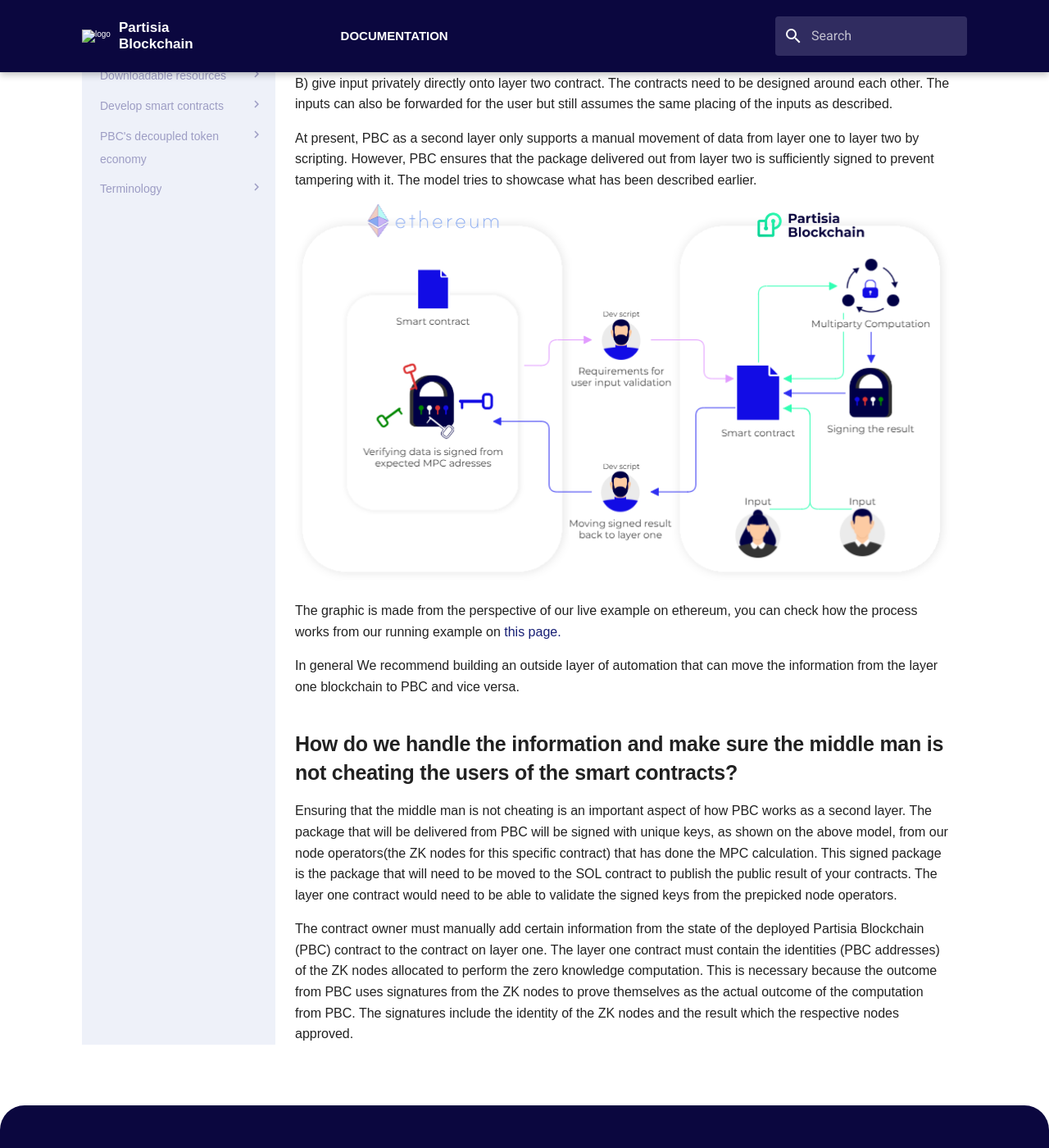
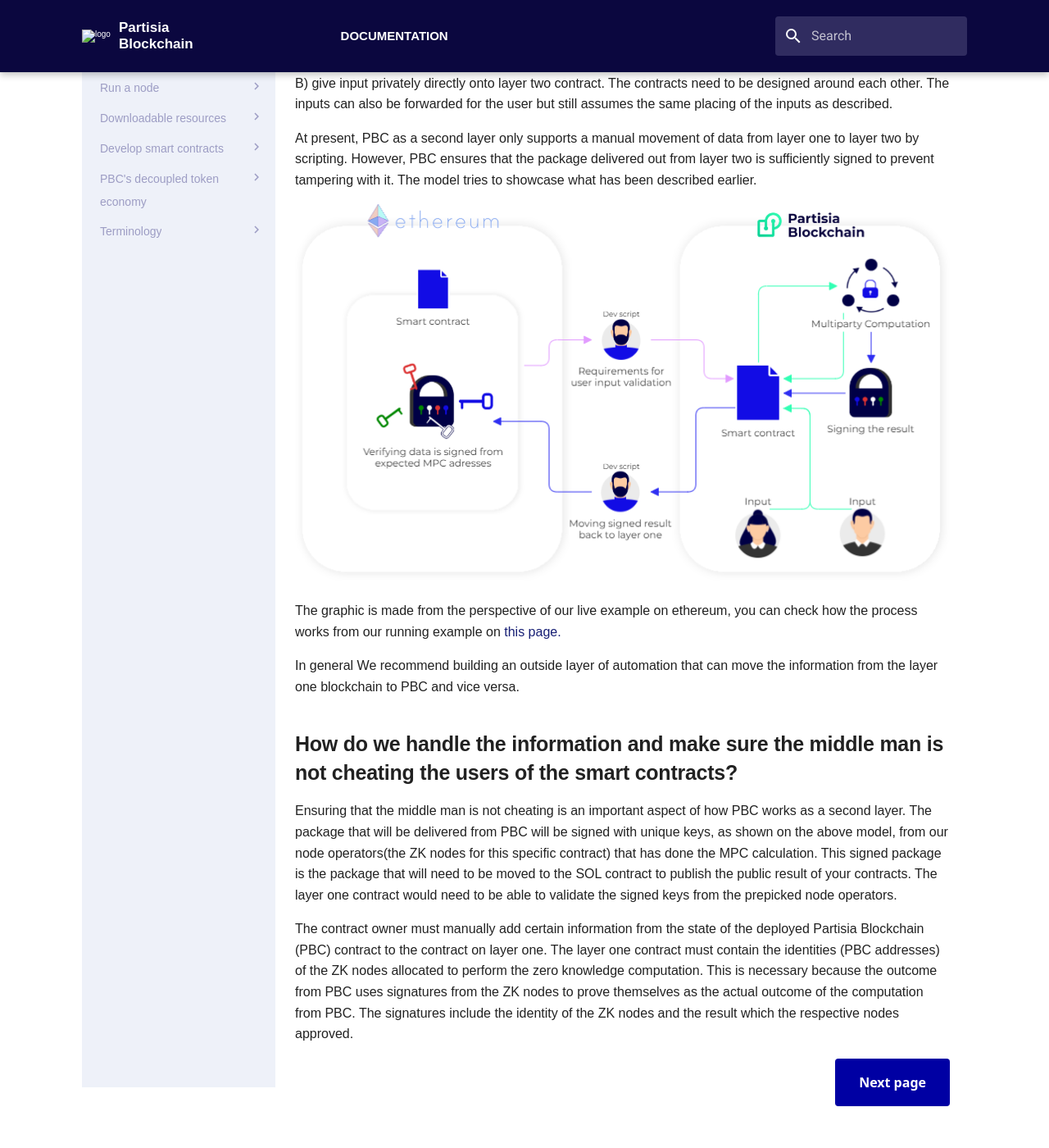
Before and after one commit to 0xSero/partisia-docs, an MkDocs documentation site: the page built from docs/PBC-as-a-second-layer/pbc-as-second-layer.md, in a window 1280 px wide and 1400 px high, scrolled down 522 px. Shown: the whole window at 82% size. Built offline with MkDocs 1.6.1 and Material for MkDocs 9.7.7, drawn with Linux system fonts in a browser that asks for light colours; some web fonts are replaced; a script that is not in the unit is left out.

Commit message:
Testing a next button

```diff
--- a/docs/PBC-as-a-second-layer/pbc-as-second-layer.md
+++ b/docs/PBC-as-a-second-layer/pbc-as-second-layer.md
@@ -29,3 +29,5 @@
 Ensuring that the middle man is not cheating is an important aspect of how PBC works as a second layer. The package that will be delivered from PBC will be signed with unique keys, as shown on the above model, from our node operators(the ZK nodes for this specific contract) that has done the MPC calculation. This signed package is the package that will need to be moved to the SOL contract to publish the public result of your contracts. The layer one contract would need to be able to validate the signed keys from the prepicked node operators.
 
 The contract owner must manually add certain information from the state of the deployed Partisia Blockchain (PBC) contract to the contract on layer one. The layer one contract must contain the identities (PBC addresses) of the ZK nodes allocated to perform the zero knowledge computation. This is necessary because the outcome from PBC uses signatures from the ZK nodes to prove themselves as the actual outcome of the computation from PBC. The signatures include the identity of the ZK nodes and the result which the respective nodes approved.
+
+<button class="button-pretty bnext" role="button">Next page</button>
--- a/docs/stylesheets/navdots.css
+++ b/docs/stylesheets/navdots.css
@@ -29,3 +29,53 @@
 .dot-navigation__item--active {
     background-color: #0000A3;
 }
+
+/* CSS */
+.button-pretty {
+  align-items: center;
+  background-clip: padding-box;
+  background-color: #0000A3;
+  border: 1px solid transparent;
+  border-radius: .25rem;
+  box-shadow: rgba(0, 0, 0, 0.02) 0 1px 3px 0;
+  box-sizing: border-box;
+  color: #fff;
+  cursor: pointer;
+  display: inline-flex;
+  font-family: system-ui,-apple-system,system-ui,"Helvetica Neue",Helvetica,Arial,sans-serif;
+  font-size: 16px;
+  font-weight: 600;
+  justify-content: center;
+  line-height: 1.25;
+  margin: 0;
+  min-height: 3rem;
+  padding: calc(.875rem - 1px) calc(1.5rem - 1px);
+  position: relative;
+  text-decoration: none;
+  transition: all 250ms;
+  user-select: none;
+  -webkit-user-select: none;
+  touch-action: manipulation;
+  vertical-align: baseline;
+  width: auto;
+}
+
+.button-pretty:hover,
+.button-pretty:focus {
+  background-color: #2F2FF2;
+  box-shadow: rgba(0, 0, 0, 0.1) 0 4px 12px;
+}
+
+.button-pretty:hover {
+  transform: translateY(-1px);
+}
+
+.button-pretty:active {
+  background-color: #2F2FF2;
+  box-shadow: rgba(0, 0, 0, .06) 0 2px 4px;
+  transform: translateY(0);
+}
+
+.bnext {
+    float: right;
+}
```
